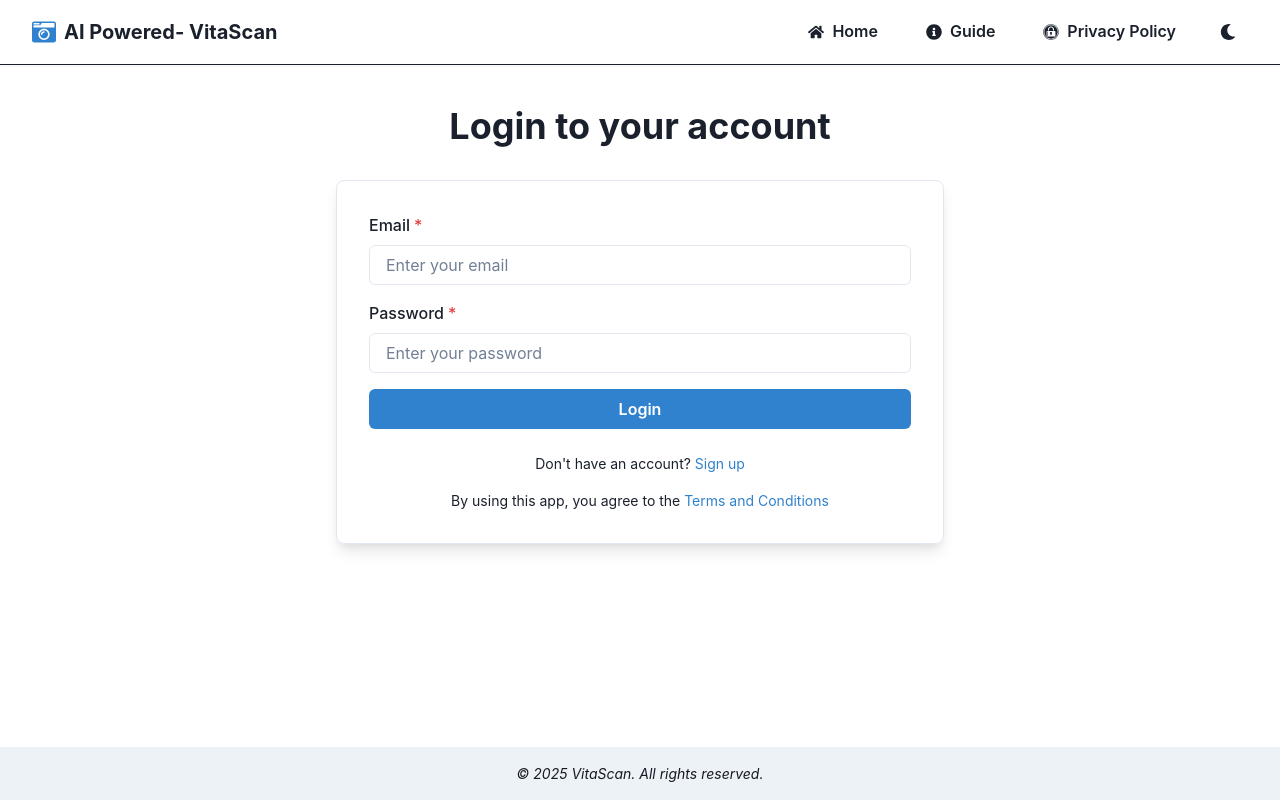
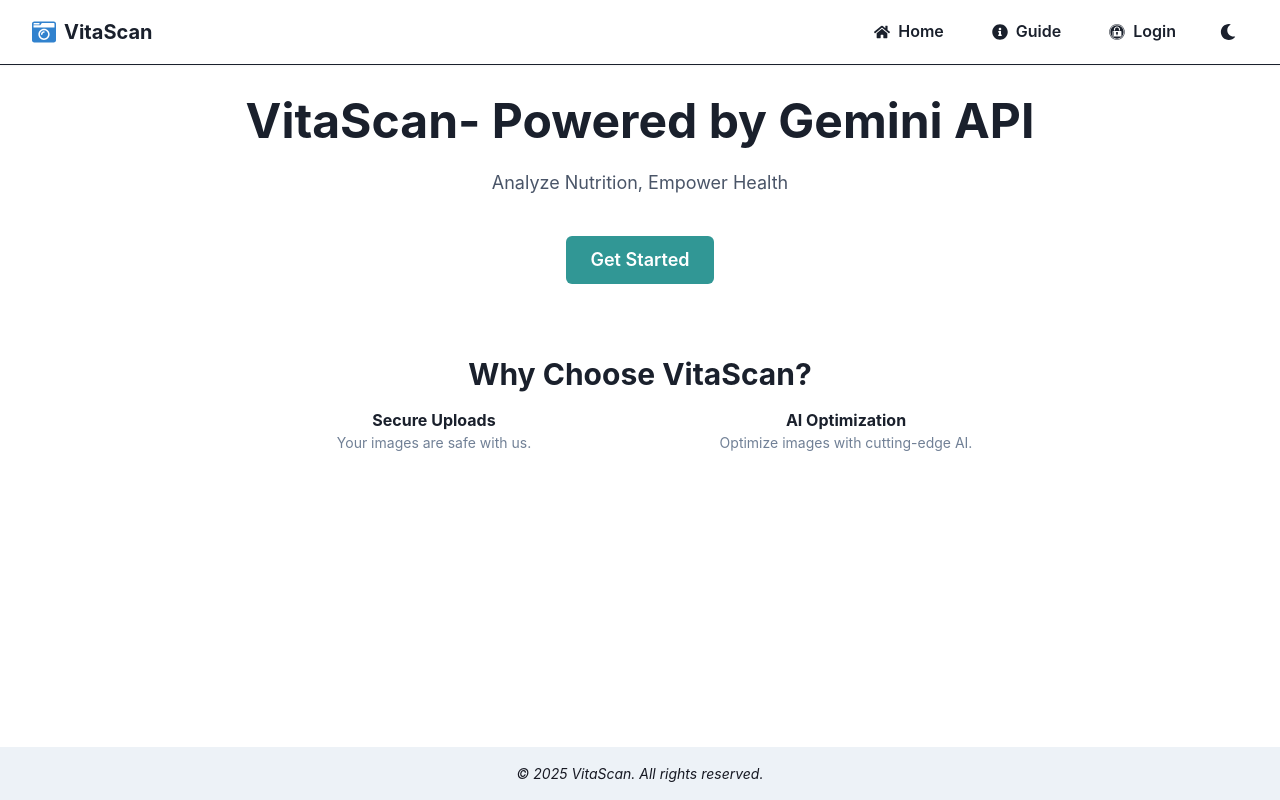
Before and after one commit to KAI-77/macro-app-demo, a React (Vite) app in the folder frontend/: page / in a window 1280 px wide. Before the commit this address led to /login. Built offline with nearby package versions, Linux system fonts and the light colour scheme.

Commit message:
fixed ux by creating landingpage

```diff
--- a/frontend/src/App.jsx
+++ b/frontend/src/App.jsx
@@ -1,62 +1,53 @@
-import React from 'react';
-import { BrowserRouter as Router, Routes, Route } from 'react-router-dom';
-import Navbar from './components/NavBar.jsx'
+import React, { useState } from 'react';
+import { BrowserRouter as Router, Routes, Route, Navigate } from 'react-router-dom';
+import Navbar from './components/NavBar.jsx';
 import ImageUpload from './components/ImageUpload.jsx';
 import Footer from './components/Footer.jsx';
 import InfoPage from './components/InfoPage.jsx';
 import PrivacyPolicy from './components/PrivacyPolicy.jsx';
 import { AuthProvider } from './context/AuthContext.jsx';
 import LoginForm from './components/auth/LoginForm.jsx';
-import SignupForm from './components/auth/SignupForm';
+import SignupForm from './components/auth/SignupForm.jsx';
 import ProtectedRoute from './context/ProtectedRoute.jsx';
 import TermsPage from './components/TermsPage.jsx';
+import LandingPage from './components/LandingPage.jsx';
+
+function App() {
+  return (
+    <Router>
+      <AuthProvider>
+        <div style={{ display: 'flex', flexDirection: 'column', minHeight: '100vh' }}>
+          <Navbar />
+          <main style={{ flex: 1 }}>
+            <Routes>
+              {/* Public Routes */}
+              <Route path="/" element={<LandingPage />} />
+              <Route path="/register" element={<SignupForm />} />
+              <Route path="/login" element={<LoginForm />} />
+              <Route path="/terms" element={<TermsPage />} />
+              <Route path="/privacy" element={ <PrivacyPolicy />  } />
+              <Route path="/info" element={ <InfoPage />} />
+
+              {/* Protected Routes */}
+              <Route
+                path="/upload"
+                element={
+                  <ProtectedRoute>
+                    <ImageUpload />
+                  </ProtectedRoute>
+                }
+              />
 
 
 
-
-
-function App() {
-  return (
-
-      <Router>
-        <div style={{ display: 'flex', flexDirection: 'column', minHeight: '100vh' }}>
-          <Navbar />
-          <main style={{ flex: 1 }}>
-          <AuthProvider>
-          <Routes>
-            // public routes
-          <Route path= "/register" element={<SignupForm />} />
-          <Route path="/login" element={<LoginForm />} />
-          <Route path='/terms' element={<TermsPage />} />
-
-
-            // protected routes
-
-          <Route path="/" element={
-            <ProtectedRoute>
-            <ImageUpload />
-          </ProtectedRoute>
-          } />
-
-          <Route path="/info" element={
-            <ProtectedRoute>
-          <InfoPage />
-          </ProtectedRoute>
-          } />
-
-          <Route path='/privacy' element={
-            <ProtectedRoute>
-              <PrivacyPolicy />
-              </ProtectedRoute>
-          }/>
-
-          </Routes>
-          </AuthProvider>
+              {/* Redirect unknown routes to landing page */}
+              <Route path="*" element={<Navigate to="/" replace />} />
+            </Routes>
           </main>
           <Footer />
         </div>
-      </Router>
-
+      </AuthProvider>
+    </Router>
   );
 }
 
--- /dev/null
+++ b/frontend/src/components/LandingPage.jsx
@@ -0,0 +1,43 @@
+import { Box, Flex, Heading, Text, Button, VStack} from "@chakra-ui/react";
+import React from "react";
+import { useNavigate } from "react-router-dom";
+export default function LandingPage() {
+
+    const navigate = useNavigate();
+
+  return (
+    <Flex direction="column" align="center" p={8}>
+      {/* Hero Section */}
+      <VStack spacing={6} textAlign="center">
+        <Heading size="2xl">VitaScan- Powered by Gemini API</Heading>
+        <Text fontSize="lg" color="gray.600" mb={4}>
+         Analyze Nutrition, Empower Health
+        </Text>
+        <Button colorScheme="teal" size="lg" mb={6} onClick={() => navigate("/login")}>
+          Get Started
+        </Button>
+      </VStack>
+
+      {/* Features Section */}
+      <Box mt={12} w="full" maxW="800px">
+        <Heading size="lg" mb={4} textAlign="center">
+          Why Choose VitaScan?
+        </Heading>
+        <Flex justify="space-between" wrap="wrap" gap={6}>
+          <Box textAlign="center" flex="1" minW="200px">
+
+            <Text fontWeight="bold">Secure Uploads</Text>
+            <Text fontSize="sm" color="gray.500">Your images are safe with us.</Text>
+          </Box>
+          <Box textAlign="center" flex="1" minW="200px">
+
+            <Text fontWeight="bold">AI Optimization</Text>
+            <Text fontSize="sm" color="gray.500">Optimize images with cutting-edge AI.</Text>
+          </Box>
+        </Flex>
+      </Box>
+
+
+    </Flex>
+  );
+}
--- a/frontend/src/components/NavBar.jsx
+++ b/frontend/src/components/NavBar.jsx
@@ -81,7 +81,7 @@ export default function NavBar() {
                                     fontWeight="bold"
                                     color={textColor}
                                 >
-                                    AI Powered- VitaScan
+                                    VitaScan
                                 </Text>
                             </HStack>
                         </Link>
@@ -109,14 +109,14 @@ export default function NavBar() {
                                 Guide
                             </Button>
                         </Link>
-                        <Link to="/privacy">
+                        <Link to="/login">
                             <Button
                                 leftIcon={<FaExpeditedssl />}
                                 variant="ghost"
                                 color={textColor}
                                 _hover={{ color: "blue.500" }}
                             >
-                                Privacy Policy
+                               Login
                             </Button>
 
                         </Link>
@@ -174,7 +174,7 @@ export default function NavBar() {
                                 Guide
                             </MotionButton>
                         </Link>
-                       <Link to="/privacy" onClick={onClose}>
+                       <Link to="/login" onClick={onClose}>
                             <MotionButton
                                 variants={itemVariants}
                                 leftIcon={<FaExpeditedssl />}
@@ -182,7 +182,7 @@ export default function NavBar() {
                                 w="full"
                                 justifyContent="flex-start"
                             >
-                                Privacy Policy
+                                Login
                             </MotionButton>
 
 
```
